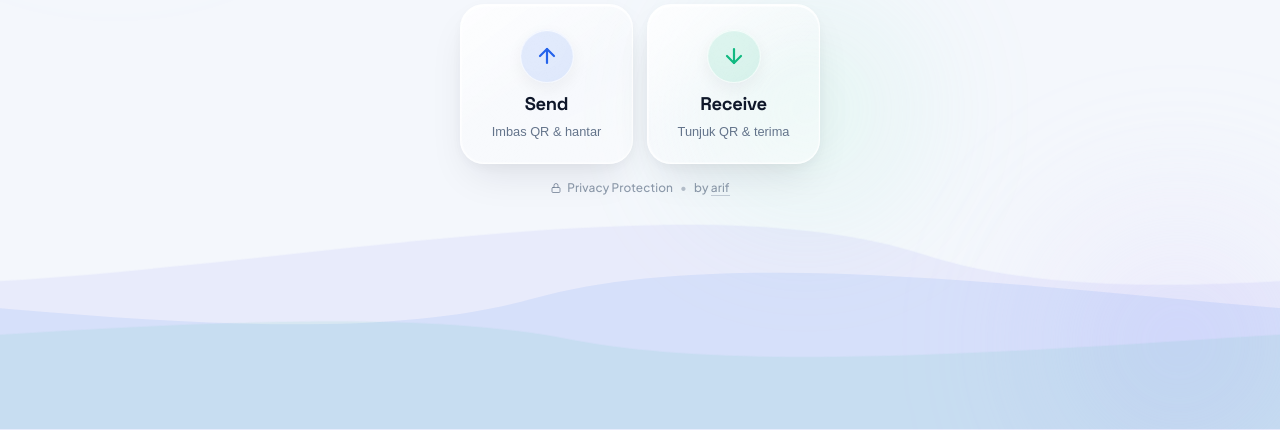
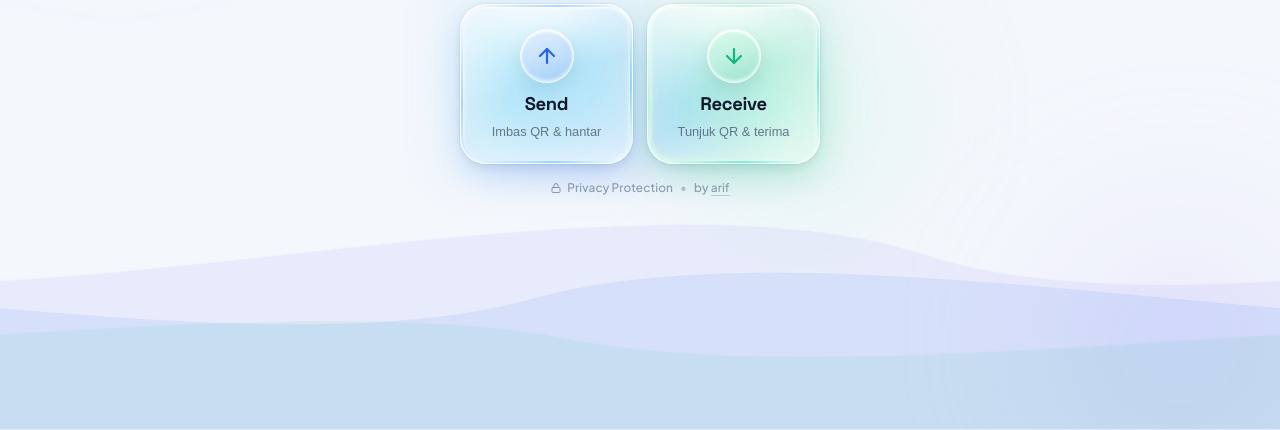
Before and after one commit to arifuddinorzain/mydrop, a website: page public/index.html in a window 1280 px wide. Shown: the part 370-800 px from the top of the page. Drawn offline with Linux system fonts and the light colour scheme.

Commit message:
Upgrade Send/Receive cards to true refractive Apple Liquid Glass style

```diff
--- a/public/styles.css
+++ b/public/styles.css
@@ -411,8 +411,9 @@ body {
   display: none !important;
 }
 
-/* Home Action Cards */
+/* Home Action Cards - Apple Liquid Glass */
 .action-grid {
+  position: relative;
   display: grid;
   grid-template-columns: 1fr 1fr;
   gap: 14px;
@@ -421,21 +422,35 @@ body {
   margin: 0 auto;
 }
 
+.action-grid::before {
+  content: "";
+  position: absolute;
+  inset: -14px -18px;
+  background:
+    radial-gradient(circle at 24% 48%, rgba(56, 189, 248, 0.24), transparent 52%),
+    radial-gradient(circle at 76% 52%, rgba(52, 211, 153, 0.22), transparent 52%),
+    radial-gradient(circle at 50% 80%, rgba(129, 140, 248, 0.16), transparent 60%);
+  filter: blur(20px);
+  z-index: 0;
+  pointer-events: none;
+}
+
 .action-card {
   position: relative;
+  z-index: 1;
   overflow: hidden;
   appearance: none;
-  border: 1px solid rgba(255, 255, 255, 0.78);
+  border: 1px solid rgba(255, 255, 255, 0.85);
   background: linear-gradient(
-    155deg,
-    rgba(255, 255, 255, 0.64) 0%,
-    rgba(255, 255, 255, 0.28) 54%,
-    rgba(255, 255, 255, 0.46) 100%
+    160deg,
+    rgba(255, 255, 255, 0.42) 0%,
+    rgba(226, 232, 240, 0.24) 48%,
+    rgba(255, 255, 255, 0.36) 100%
   );
-  backdrop-filter: blur(26px) saturate(190%);
-  -webkit-backdrop-filter: blur(26px) saturate(190%);
+  backdrop-filter: blur(18px) saturate(190%) contrast(1.06);
+  -webkit-backdrop-filter: blur(18px) saturate(190%) contrast(1.06);
   color: var(--text);
-  border-radius: 24px;
+  border-radius: 26px;
   padding: 24px 14px;
   display: flex;
   flex-direction: column;
@@ -443,15 +458,17 @@ body {
   gap: 9px;
   cursor: pointer;
   box-shadow:
-    0 18px 40px -10px rgba(15, 23, 42, 0.1),
-    0 4px 14px rgba(15, 23, 42, 0.04),
-    inset 0 1.5px 1px rgba(255, 255, 255, 0.95),
-    inset 0 -1px 1px rgba(255, 255, 255, 0.35),
-    inset 1px 0 1px rgba(255, 255, 255, 0.55);
+    0 18px 36px -10px rgba(15, 23, 42, 0.18),
+    0 4px 10px rgba(15, 23, 42, 0.08),
+    0 0 0 1px rgba(15, 23, 42, 0.05),
+    inset 0 2.5px 3px rgba(255, 255, 255, 0.98),
+    inset 0 -3.5px 6px rgba(255, 255, 255, 0.9),
+    inset 2.5px 0 4px rgba(255, 255, 255, 0.72),
+    inset -2.5px 0 4px rgba(255, 255, 255, 0.65),
+    inset 0 12px 24px rgba(100, 116, 139, 0.09);
   transition:
     transform 0.28s cubic-bezier(0.22, 1, 0.36, 1),
     box-shadow 0.28s ease,
-    border-color 0.28s ease,
     background 0.28s ease;
 }
 
@@ -459,14 +476,80 @@ body {
   content: "";
   position: absolute;
   inset: 0;
+  background:
+    radial-gradient(120% 55% at 50% 0%, rgba(255, 255, 255, 0.72) 0%, rgba(255, 255, 255, 0.12) 48%, transparent 72%),
+    linear-gradient(135deg, rgba(255, 255, 255, 0.32) 0%, transparent 45%, rgba(255, 255, 255, 0.28) 100%);
+  pointer-events: none;
+  z-index: 0;
+  transition: transform 0.35s ease, opacity 0.28s ease;
+}
+
+.action-card::after {
+  content: "";
+  position: absolute;
+  inset: 0;
+  border-radius: inherit;
+  padding: 2.2px;
   background: linear-gradient(
-    130deg,
-    rgba(255, 255, 255, 0.52) 0%,
-    rgba(255, 255, 255, 0.14) 36%,
-    transparent 62%
+    135deg,
+    rgba(255, 255, 255, 1) 0%,
+    rgba(191, 219, 254, 0.55) 28%,
+    rgba(255, 255, 255, 0.16) 50%,
+    rgba(186, 230, 253, 0.75) 75%,
+    rgba(255, 255, 255, 1) 100%
   );
+  -webkit-mask: linear-gradient(#fff 0 0) content-box, linear-gradient(#fff 0 0);
+  -webkit-mask-composite: xor;
+  mask: linear-gradient(#fff 0 0) content-box, linear-gradient(#fff 0 0);
+  mask-composite: exclude;
   pointer-events: none;
-  transition: opacity 0.28s ease, transform 0.35s ease;
+  z-index: 2;
+}
+
+.action-send::after {
+  background: linear-gradient(
+    135deg,
+    rgba(255, 255, 255, 1) 0%,
+    rgba(147, 197, 253, 0.72) 30%,
+    rgba(255, 255, 255, 0.15) 52%,
+    rgba(125, 211, 252, 0.8) 76%,
+    rgba(255, 255, 255, 1) 100%
+  );
+}
+
+.action-receive::after {
+  background: linear-gradient(
+    135deg,
+    rgba(255, 255, 255, 1) 0%,
+    rgba(167, 243, 208, 0.72) 30%,
+    rgba(255, 255, 255, 0.15) 52%,
+    rgba(94, 234, 212, 0.78) 76%,
+    rgba(255, 255, 255, 1) 100%
+  );
+}
+
+.action-send {
+  box-shadow:
+    0 18px 36px -10px rgba(37, 99, 235, 0.24),
+    0 4px 12px rgba(15, 23, 42, 0.08),
+    0 0 0 1px rgba(15, 23, 42, 0.05),
+    inset 0 2.5px 3px rgba(255, 255, 255, 0.98),
+    inset 0 -3.5px 6px rgba(219, 234, 254, 0.95),
+    inset 2.5px 0 4px rgba(255, 255, 255, 0.78),
+    inset -2.5px 0 4px rgba(255, 255, 255, 0.68),
+    inset 0 12px 24px rgba(59, 130, 246, 0.07);
+}
+
+.action-receive {
+  box-shadow:
+    0 18px 36px -10px rgba(16, 185, 129, 0.24),
+    0 4px 12px rgba(15, 23, 42, 0.08),
+    0 0 0 1px rgba(15, 23, 42, 0.05),
+    inset 0 2.5px 3px rgba(255, 255, 255, 0.98),
+    inset 0 -3.5px 6px rgba(209, 250, 229, 0.95),
+    inset 2.5px 0 4px rgba(255, 255, 255, 0.78),
+    inset -2.5px 0 4px rgba(255, 255, 255, 0.68),
+    inset 0 12px 24px rgba(16, 185, 129, 0.07);
 }
 
 .action-card > * {
@@ -476,22 +559,38 @@ body {
 
 .action-card:hover {
   background: linear-gradient(
-    155deg,
-    rgba(255, 255, 255, 0.78) 0%,
-    rgba(255, 255, 255, 0.42) 55%,
-    rgba(255, 255, 255, 0.58) 100%
+    160deg,
+    rgba(255, 255, 255, 0.56) 0%,
+    rgba(241, 245, 249, 0.34) 50%,
+    rgba(255, 255, 255, 0.48) 100%
   );
-  transform: translateY(-5px) scale(1.015);
+  transform: translateY(-5px) scale(1.018);
+}
+
+.action-send:hover {
   box-shadow:
-    0 24px 48px -10px rgba(37, 99, 235, 0.15),
-    0 8px 20px rgba(15, 23, 42, 0.05),
-    inset 0 2px 1.5px rgba(255, 255, 255, 1),
-    inset 0 -1px 1px rgba(255, 255, 255, 0.45);
-  border-color: rgba(255, 255, 255, 0.95);
+    0 24px 44px -8px rgba(37, 99, 235, 0.32),
+    0 6px 14px rgba(15, 23, 42, 0.09),
+    0 0 0 1px rgba(15, 23, 42, 0.05),
+    inset 0 3px 3px rgba(255, 255, 255, 1),
+    inset 0 -4px 7px rgba(191, 219, 254, 0.98),
+    inset 2.5px 0 4px rgba(255, 255, 255, 0.85),
+    inset -2.5px 0 4px rgba(255, 255, 255, 0.75);
+}
+
+.action-receive:hover {
+  box-shadow:
+    0 24px 44px -8px rgba(16, 185, 129, 0.32),
+    0 6px 14px rgba(15, 23, 42, 0.09),
+    0 0 0 1px rgba(15, 23, 42, 0.05),
+    inset 0 3px 3px rgba(255, 255, 255, 1),
+    inset 0 -4px 7px rgba(167, 243, 208, 0.98),
+    inset 2.5px 0 4px rgba(255, 255, 255, 0.85),
+    inset -2.5px 0 4px rgba(255, 255, 255, 0.75);
 }
 
 .action-card:hover::before {
-  transform: translate(4%, 4%);
+  transform: translate(3%, 3%);
 }
 
 .action-card:active {
@@ -504,22 +603,23 @@ body {
   border-radius: 50%;
   display: grid;
   place-items: center;
-  backdrop-filter: blur(10px);
-  -webkit-backdrop-filter: blur(10px);
-  border: 1px solid rgba(255, 255, 255, 0.65);
+  backdrop-filter: blur(12px);
+  -webkit-backdrop-filter: blur(12px);
+  border: 1px solid rgba(255, 255, 255, 0.85);
   box-shadow:
-    0 6px 16px rgba(15, 23, 42, 0.05),
-    inset 0 1px 1px rgba(255, 255, 255, 0.85);
+    0 8px 18px rgba(15, 23, 42, 0.08),
+    inset 0 2px 2px rgba(255, 255, 255, 0.95),
+    inset 0 -2px 3px rgba(255, 255, 255, 0.65);
   transition: transform 0.28s cubic-bezier(0.22, 1, 0.36, 1), box-shadow 0.28s ease;
 }
 
 .action-send .action-icon {
-  background: rgba(37, 99, 235, 0.12);
+  background: linear-gradient(155deg, rgba(219, 234, 254, 0.75), rgba(37, 99, 235, 0.16));
   color: var(--accent);
 }
 
 .action-receive .action-icon {
-  background: rgba(16, 185, 129, 0.13);
+  background: linear-gradient(155deg, rgba(209, 250, 229, 0.78), rgba(16, 185, 129, 0.16));
   color: var(--green);
 }
 
```
